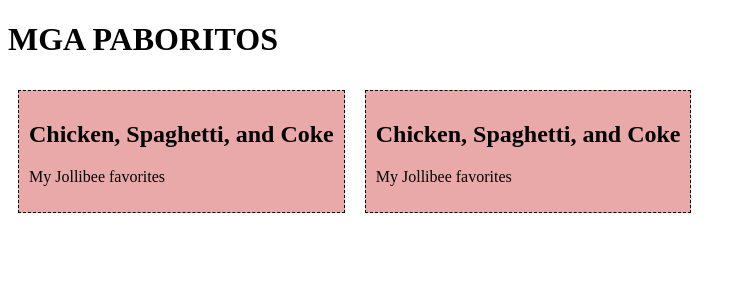
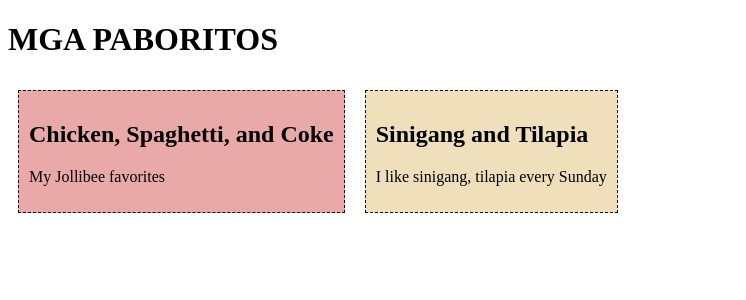
Before and after one commit to lgbncb/webprog-sf241-vuejs, a Vue app in the folder firstsfc/: page / in a window 1280 px wide. Shown: the top 300 px of the page, without its empty margins (0-746 px from the left). Built offline with nearby package versions, Linux system fonts and the light colour scheme.

Commit message:
Fix the error in App.vue

```diff
--- a/firstsfc/src/App.vue
+++ b/firstsfc/src/App.vue
@@ -1,7 +1,7 @@
 <template>
   <h1>MGA PABORITOS</h1>
   <food-item/>
-  <food-item/>
+  <food-item2/>
 </template>
 
 <script></script>
```
